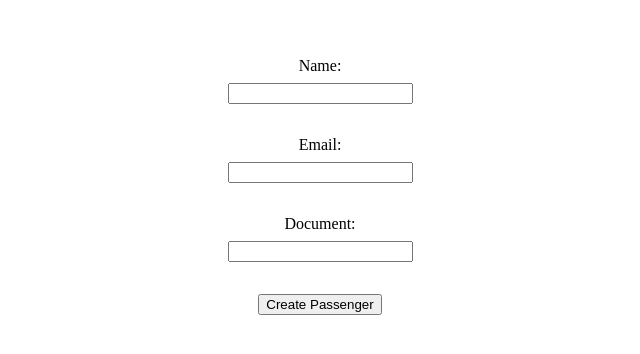
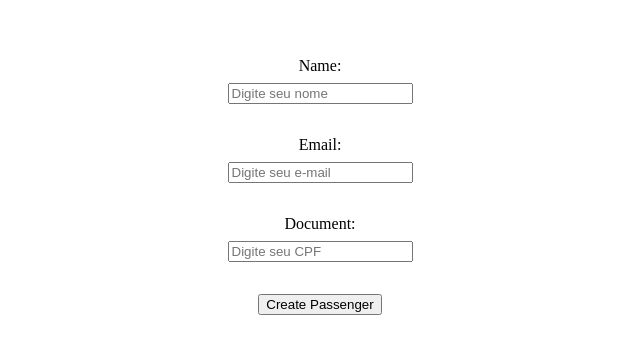
Before and after one commit to AdelinoJonas/Clean_code_Clean_Architecture, a Vue app in the folder frontend/: page / in a window 1280 px wide. Shown: the part 206-560 px from the top of the page, without its empty margins (320-960 px from the left). Built offline with nearby package versions, Linux system fonts and the light colour scheme.

Commit message:
wip: create passenger

```diff
--- a/frontend/src/App.vue
+++ b/frontend/src/App.vue
@@ -1,43 +1,10 @@
 <script setup lang="ts">
-import { ref } from 'vue';
-import axios from 'axios';
-
-  const name = ref("");
-  const email = ref("");
-  const document = ref("");
-  const passengerId = ref("");
-
-  async function createPassenger () {
-    const input = {
-      name: name.value,
-      email: email.value,
-      document: document.value
-    };
-    const response = await axios.post("http://localhost:3000/passengers", input);
-    const output = response.data.passenger_id;
-    passengerId.value = output;
-  }
+  import CreatePassenger from "./CreatePassenger.vue";
 </script>
 
 <template>
-  <form class="passenger-register">
-    <div class="field">
-      <label for="" class="label">Name:</label>
-      <input class="passenger-name" v-model="name"/>
-    </div>
-    <div class="field">
-      <label for="" class="label">Email:</label>
-      <input class="passenger-email" v-model="email"/>
-    </div>
-    <div class="field">
-      <label for="" class="label">Document:</label>
-      <input class="passenger-document" v-model="document"/>
-    </div>
-    <button class="create-passenger-button" @click="createPassenger()">Create Passenger</button>
-    <div class="passenger-id">{{passengerId}}</div>
-  </form>
+  <CreatePassenger/>
 </template>
 
 <style scoped>
-
 </style>
--- /dev/null
+++ b/frontend/src/CreatePassenger.vue
@@ -0,0 +1,44 @@
+<script setup lang="ts">
+import { ref } from 'vue';
+import axios from 'axios';
+
+  const name = ref("");
+  const email = ref("");
+  const document = ref("");
+  const passengerId = ref("");
+
+  async function createPassenger () {
+    const input = {
+      name: name.value,
+      email: email.value,
+      document: document.value
+    };
+    const response = await axios.post("http://localhost:3000/passengers", input);
+    const output = response.data.passenger_id;
+    passengerId.value = output;
+    console.log(passengerId.value);
+  }
+</script>
+
+<template>
+  <form id="createPassenger" class="passenger-register">
+    <div class="field">
+      <label for="name" class="label">Name:</label>
+      <input id="name" class="passenger-name" v-model="name" placeholder="Digite seu nome"/>
+    </div>
+    <div class="field">
+      <label for="email" class="label">Email:</label>
+      <input id="email" class="passenger-email" v-model="email" placeholder="Digite seu e-mail"/>
+    </div>
+    <div class="field">
+      <label for="document" class="label">Document:</label>
+      <input id="document" class="passenger-document" v-model="document" placeholder="Digite seu CPF"/>
+    </div>
+    <button class="create-passenger-button" @click="createPassenger()">Create Passenger</button>
+    <div class="passenger-id">{{passengerId}}</div>
+  </form>
+</template>
+
+<style scoped>
+
+</style>
```
Also changed, not shown: 1 other file (tests, documents, lock files or other folders).
